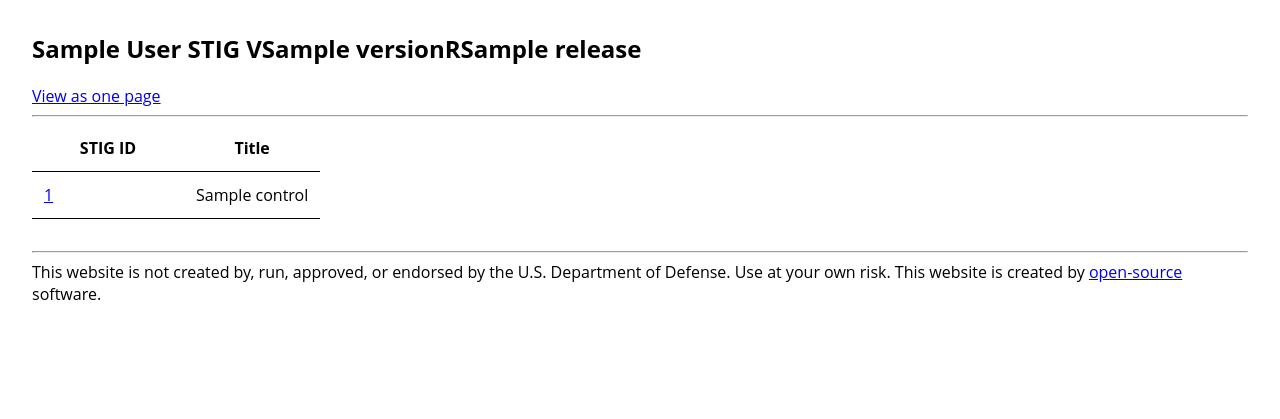
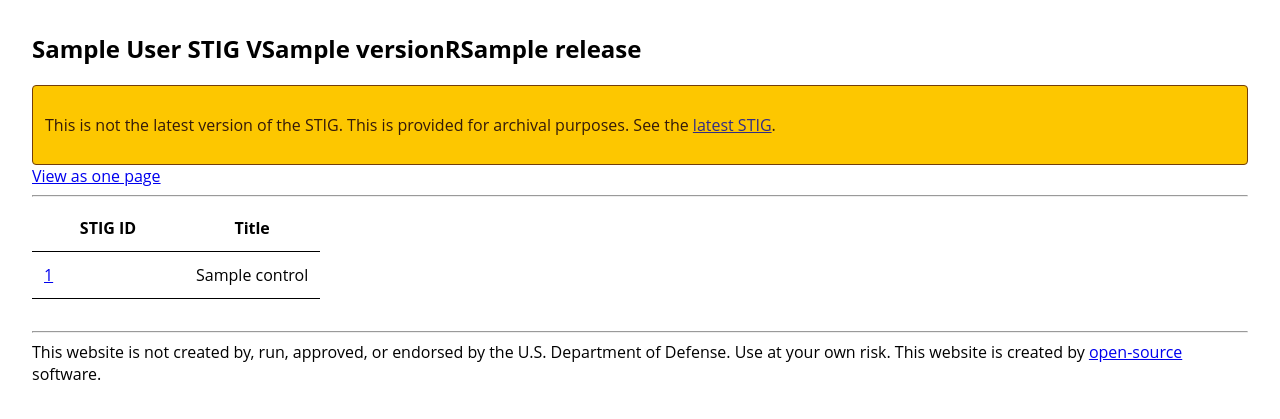
Before and after one commit to stigaview/stigaview-static, a Python web app: template templates/stig.html in a window 1280 px wide. Shown: the part 38-457 px from the top of the page. Run offline with Jinja, Linux system fonts and the light colour scheme; the template is opened without the code that fills it: most values are stand-ins (such as "Sample title", 1, 10 or a date in 2020).

Commit message:
Add notice that this isn't the latest STIG
Closes https://github.com/stigaview/stigaview-static/issues/176

```diff
--- a/public_html/static/css/style.css
+++ b/public_html/static/css/style.css
@@ -14,7 +14,7 @@ nav a, nav a:visited {
     color: #f2f2f2;
     text-align: center;
     padding: 0.5em;
-    text-decoration: none
+    text-decoration: none;
 }
 
 nav a:hover {
@@ -47,7 +47,6 @@ nav li {
 
 table {
     border-collapse: collapse;
-    border: black 1px;
 }
 
 th, td {
@@ -78,11 +77,6 @@ th, td {
 .btn:hover {
     background-color: #1d4ed8;
     border-color: #1e40af;
-}
-
-.btn:focus {
-    outline: 2px solid transparent;
-    outline-offset: 2px;
 }
 
 .btn:focus {
@@ -313,7 +307,7 @@ em {
     }
 
     .filter-group label {
-        white-space: wrap;
+        white-space: normal;
     }
 
     .filters-container {
@@ -340,7 +334,7 @@ em {
     }
 
     a:visited {
-        color: #5a04e0;
+        color: #b388ff;
     }
 
     th,
@@ -488,3 +482,18 @@ em {
 #stig_id_column {
     width: 8em;
 }
+
+.alert {
+    border-radius: 0.25rem;
+    padding: 0.75em;
+}
+
+.alert-yellow {
+    background-color: lab(83.2664 8.65132 106.895);
+    border: 1px solid lab(32.3865 21.1273 38.5959);
+    color: oklch(25% 0.05 50);
+}
+
+.alert-yellow a {
+    color: oklch(35.9% 0.144 278.697);
+}
--- a/templates/stig.html
+++ b/templates/stig.html
@@ -3,6 +3,14 @@
 {% block title %}{{ product.full_name }} STIG V{{ stig.version }}R{{ stig.release }}{% endblock %}
 {% block content %}
 <h2>{{ product.full_name }} STIG V{{ stig.version }}R{{ stig.release }}</h2>
+{% if stig.product.latest_stig.short_version != stig.short_version %}
+<div class="alert alert-yellow">
+    <p>
+        This is not the latest version of the STIG. This is provided for archival purposes. See the <a
+        href="{{ stig.product.url }}/latest">latest STIG</a>.
+    </p>
+</div>
+{% endif %}
 <a href="/products/{{ product.short_name }}/{{ stig.short_version.lower() }}/onepage">View as one page</a>
 <hr />
 <table class="table">
```
Also changed, not shown: templates/control.html (+7 -0 lines), templates/one_page_stig.html (+8 -0 lines).
